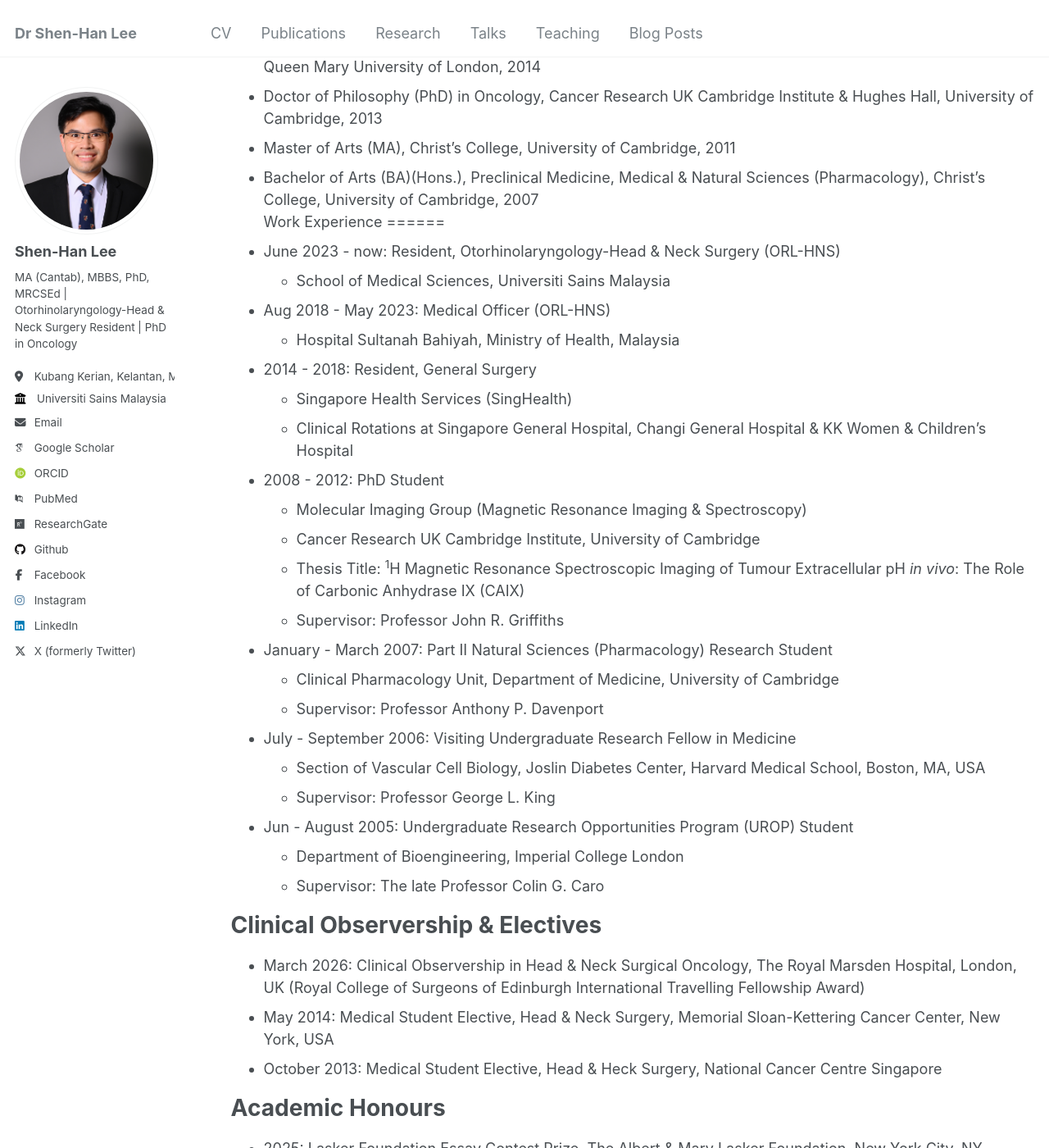
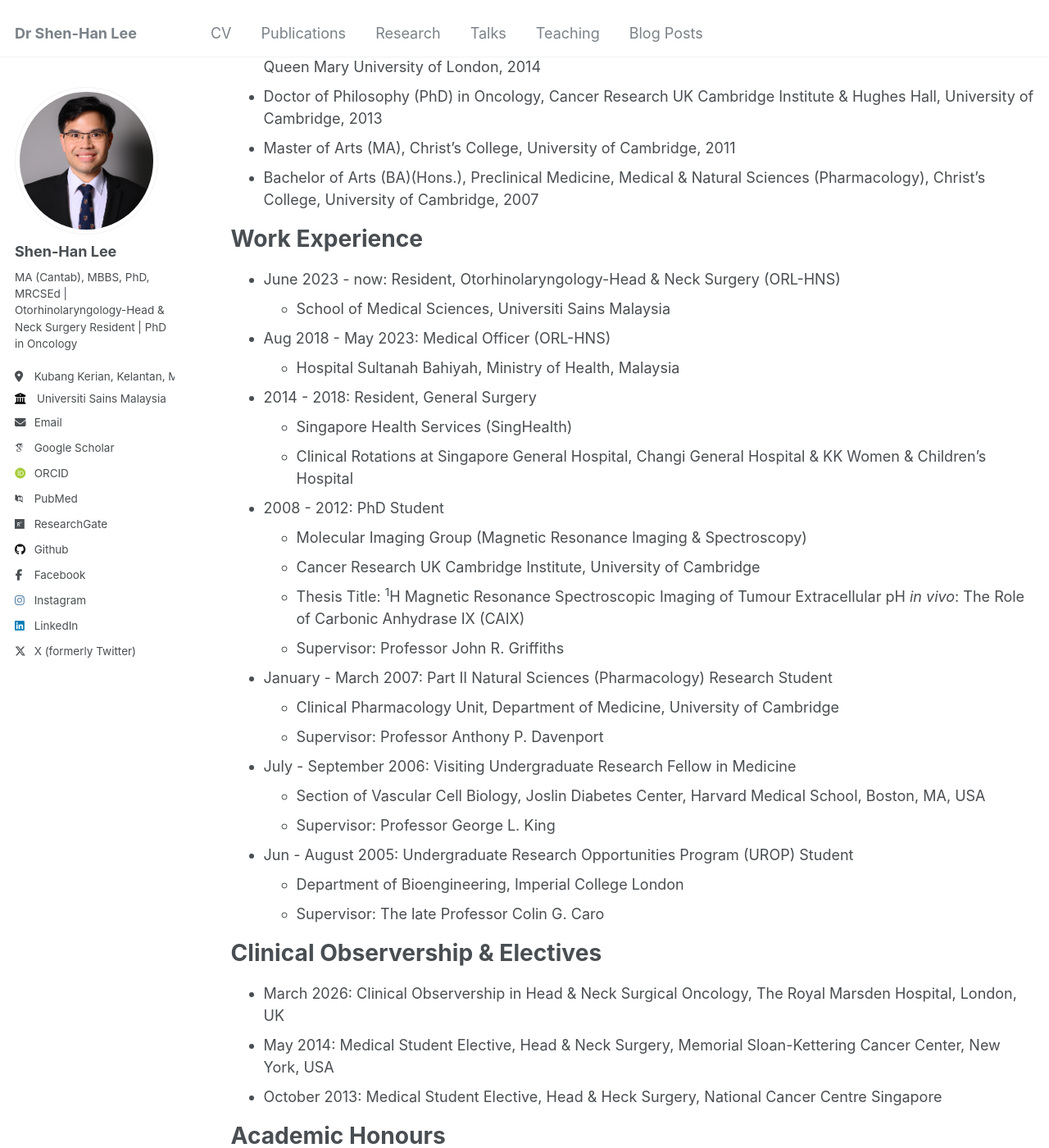
Before and after one commit to shenhanlee/shenhanlee.github.io, a Jekyll site: the page built from _pages/cv.md, in a window 1280 px wide and 1400 px high, scrolled down 258 px. Shown: the whole window at 82% size. Built offline with Jekyll 4.4.1, drawn with Linux system fonts in a browser that asks for light colours; some web fonts are replaced.

Commit message:
Merge remote-tracking branch 'origin/master'

```diff
--- a/_pages/cv.md
+++ b/_pages/cv.md
@@ -17,6 +17,7 @@ Education & Qualifications
 * Doctor of Philosophy (PhD) in Oncology, Cancer Research UK Cambridge Institute & Hughes Hall, University of Cambridge, 2013
 * Master of Arts (MA), Christ's College, University of Cambridge, 2011
 * Bachelor of Arts (BA)(Hons.), Preclinical Medicine, Medical & Natural Sciences (Pharmacology), Christ's College, University of Cambridge, 2007
+
 Work Experience
 ======
 * June 2023 - now: Resident, Otorhinolaryngology-Head & Neck Surgery (ORL-HNS)
@@ -49,7 +50,7 @@ Work Experience
 
 Clinical Observership & Electives
 =====
-* March 2026: Clinical Observership in Head & Neck Surgical Oncology, The Royal Marsden Hospital, London, UK (Royal College of Surgeons of Edinburgh International Travelling Fellowship Award)
+* March 2026: Clinical Observership in Head & Neck Surgical Oncology, The Royal Marsden Hospital, London, UK
 * May 2014: Medical Student Elective, Head & Neck Surgery, Memorial Sloan-Kettering Cancer Center, New York, USA
 * October 2013: Medical Student Elective, Head & Heck Surgery, National Cancer Centre Singapore
 
```
